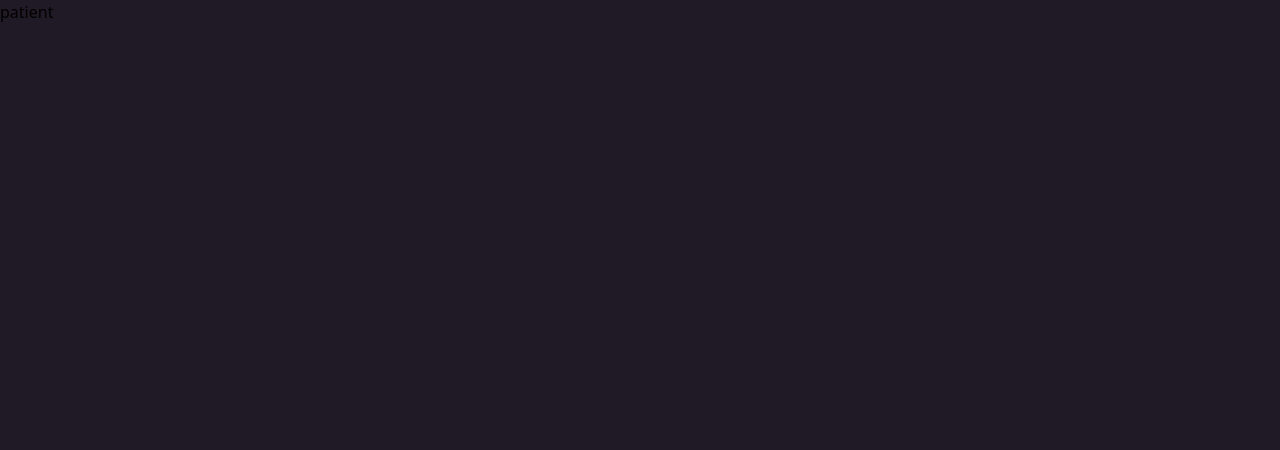
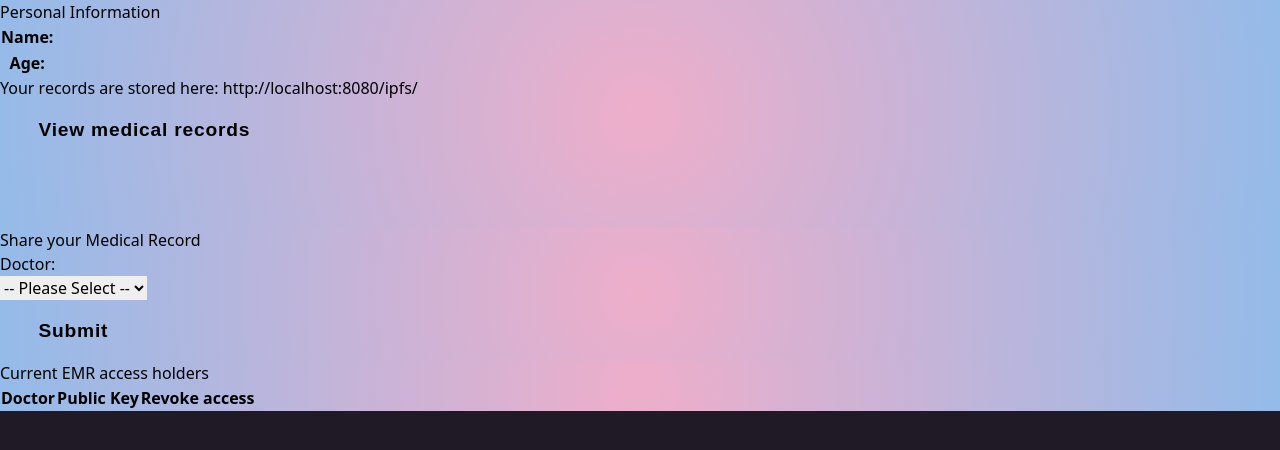
Before and after one commit to Sameep1234/medygon, a Next.js app in the folder frontend/: page /patient in a window 1280 px wide. Shown: the top 450 px of the page. Built offline with nearby package versions, Linux system fonts and the light colour scheme.

Commit message:
feat: patient and doctor pages created

```diff
--- a/frontend/pages/patient.js
+++ b/frontend/pages/patient.js
@@ -2,6 +2,71 @@ import React from 'react'
 
 export default function patient() {
   return (
-    <div>patient</div>
+    <div className="container">
+      <div className="panel gradient-background">
+        <div className="panel-heading">
+          <h3 className="text-center">Personal Information</h3>
+        </div>
+        <div className="panel-body">
+          <div className="row">
+            <div className="col-sm-offset-1 col-sm-10">
+              <table className="table">
+                <tbody><tr>
+                  <th>Name:</th>
+                  <td id="name" />
+                </tr>
+                  <tr>
+                    <th>Age:</th>
+                    <td id="age" />
+                  </tr>
+                </tbody></table>
+              <div className="text-center">
+                <h5>Your records are stored here: http://localhost:8080/ipfs/<span id="recordsHash" /></h5>
+                <button type="submit" className="btn btn-info btn-lg" onclick="showRecords(this)">View medical records</button>
+              </div>
+              <pre id="records" style={{ marginTop: 20 }}>{"\n"}{"                            "}</pre>
+            </div>
+          </div>
+        </div>
+      </div>
+      <div className="panel gradient-background">
+        <div className="panel-heading">
+          <h3 className="text-center">Share your Medical Record</h3>
+        </div>
+        <div className="panel-body">
+          <form className="form-horizontal" action="/action_page.php">
+            <div className="form-group">
+              <label htmlFor="permitDoctorList" className="control-label col-sm-2">Doctor:</label>
+              <div className="col-sm-8">
+                <select className="form-control" id="permitDoctorList">
+                  <option selected disabled>-- Please Select --</option>
+                </select>
+              </div>
+            </div>
+          </form>
+          <div className="text-center">
+            <button onclick="giveAccess()" className="btn btn-primary btn-lg">Submit</button>
+          </div>
+        </div>
+      </div>
+      <div className="panel gradient-background">
+        <div className="panel-heading">
+          <h3 className="text-center">Current EMR access holders</h3>
+        </div>
+        <div className="panel-body">
+          <div className="row">
+            <div className="col-sm-offset-1 col-sm-10">
+              <table id="accessDoc" className="table table-hover">
+                <tbody><tr>
+                  <th>Doctor</th>
+                  <th className="publicKeyDoctor">Public Key</th>
+                  <th>Revoke access</th>
+                </tr>
+                </tbody></table>
+            </div>
+          </div>
+        </div>
+      </div>
+    </div>
   )
 }
```
Also changed, not shown: frontend/pages/doctor.js (+41 -1 lines).
